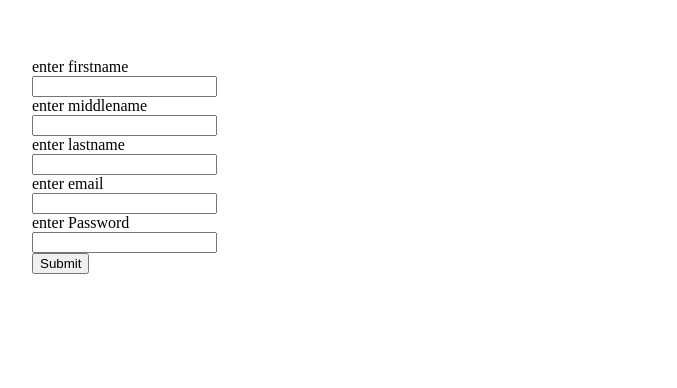
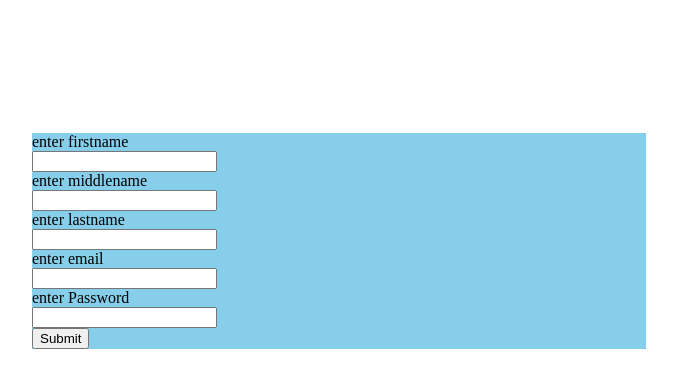
Before and after one commit to Samuel-Murugan/margintask, a plain HTML site: page index.html in a window 1280 px wide. Shown: the part 142-530 px from the top of the page, without its empty margins (326-1003 px from the left). Drawn offline with Linux system fonts and the light colour scheme.

Commit message:
Update index.html

```diff
--- a/index.html
+++ b/index.html
@@ -5,8 +5,8 @@
     <title>My first webpage</title>
     <style>
         form{
-            margin:200px 300px 250px 350px;
-            border:200px 300px 250px 350px solid yellowgreen;
+            margin:275px 300px 250px 350px;
+            background-color:skyblue;
         }
 
 
@@ -16,20 +16,25 @@
 <body>
     <form>
         <label for="firstname">enter firstname</label><br>
+
         <input type="firstname"name="firstname" id="firstname" required><br>
 
         <label for="middlename">enter middlename</label><br>
+
         <input type="middlename"name="middlename" id="middlename" required><br>
 
 
         <label for="lastname">enter lastname</label><br>
+
         <input type="lastname"name="lastname" id="lastname" required><br>
 
 
         <label for="email">enter email</label><br>
+
         <input type="email" name="Email" id="email" required><br>
 
         <label for="password">enter Password</label><br>
+
         <input type="password" name="pass" id="password" required><br>
 
         <input type="submit" value="Submit">
```
